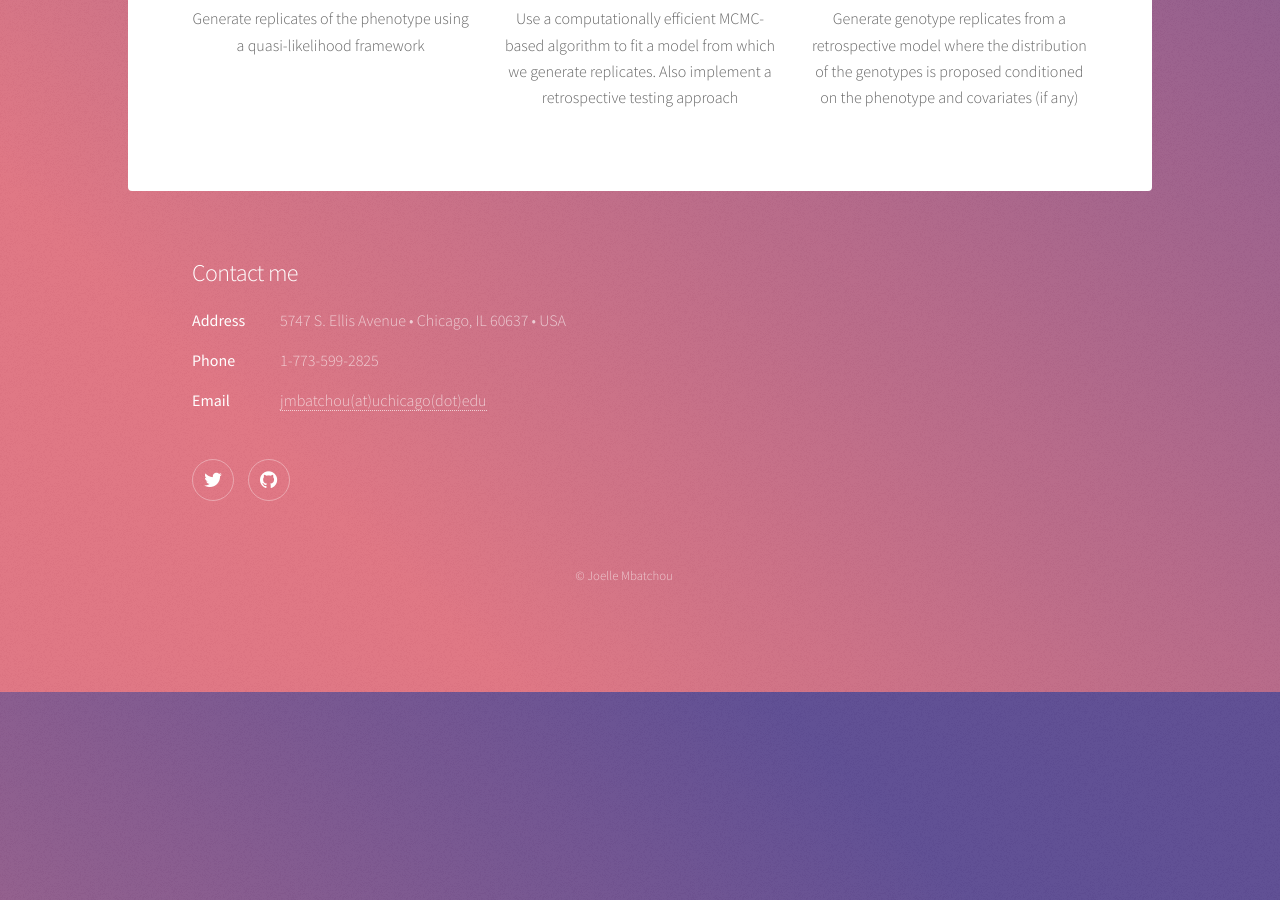
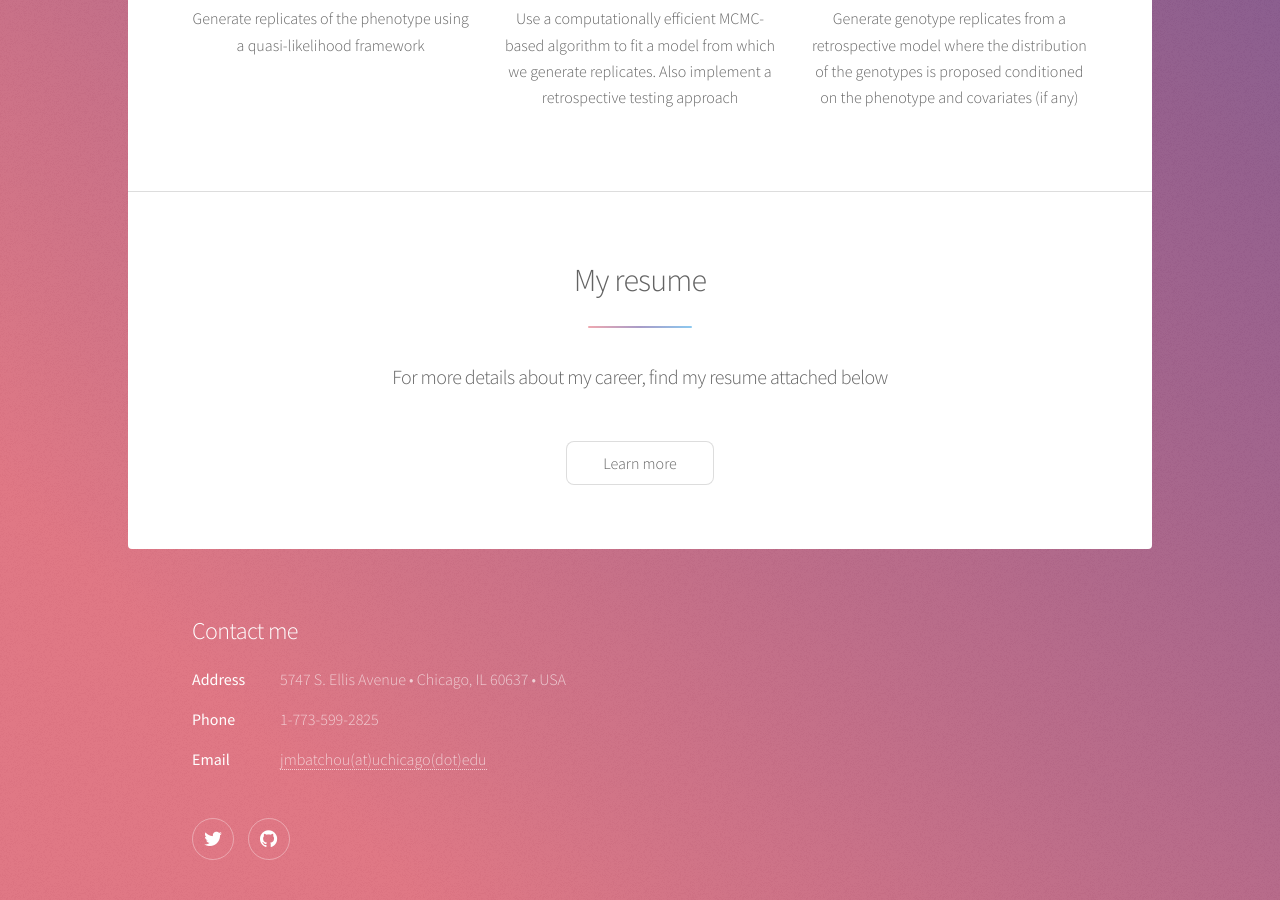
Before and after one commit to joellesophya/joellesophya.github.io, a Jekyll site: the page built from index.html, in a window 1280 px wide and 900 px high, scrolled down 1462 px. Built offline with Jekyll 4.4.1, drawn with Linux system fonts in a browser that asks for light colours; nearby versions of some CDN libraries; library files that are not in the unit come from our copies.

Commit message:
New changes

```diff
--- a/_layouts/default.html
+++ b/_layouts/default.html
@@ -22,7 +22,7 @@
 						<ul>
 							<li><a href="#intro" class="active">Introduction</a></li>
 							<li><a href="#first">Research</a></li>
-							<li><a href="#second">CV</a></li>
+							<li><a href="#second">Resume</a></li>
 							<li><a href="#blog">Blog</a></li>
 						</ul>
 					</nav>
--- a/index.html
+++ b/index.html
@@ -43,3 +43,16 @@ title: Joelle Mbatchou - Webpage
 			</li>
 		</ul>
 	</section>
+
+	<!-- Second Section -->
+	<section id="second" class="main special">
+		<header class="major">
+			<h2>My resume</h2>
+			<p>For more details about my career, find my resume attached below</p>
+		</header>
+		<footer class="major">
+			<ul class="actions">
+				<li><a href="Joelle Mbatchou - Resume.pdf" class="button">Learn more</a></li>
+			</ul>
+		</footer>
+	</section>
```
Also changed, not shown: 1 other file.
